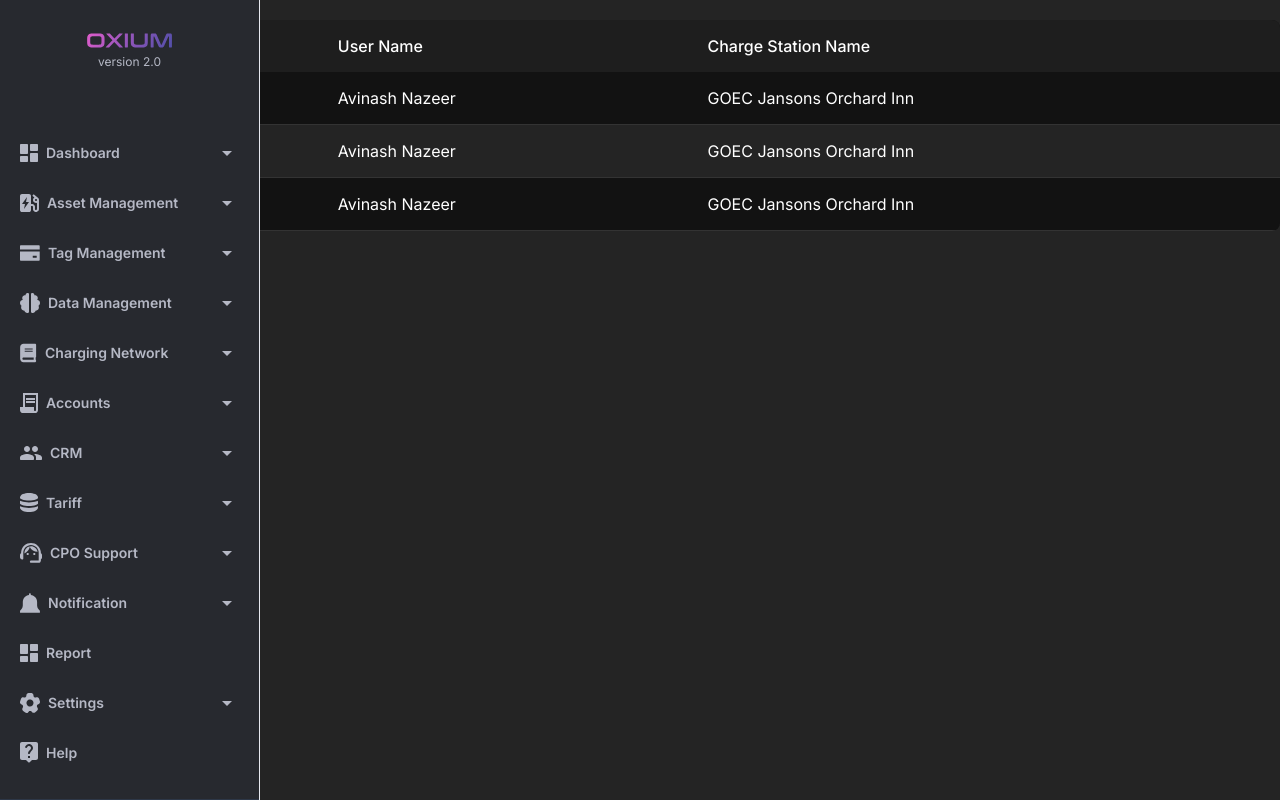
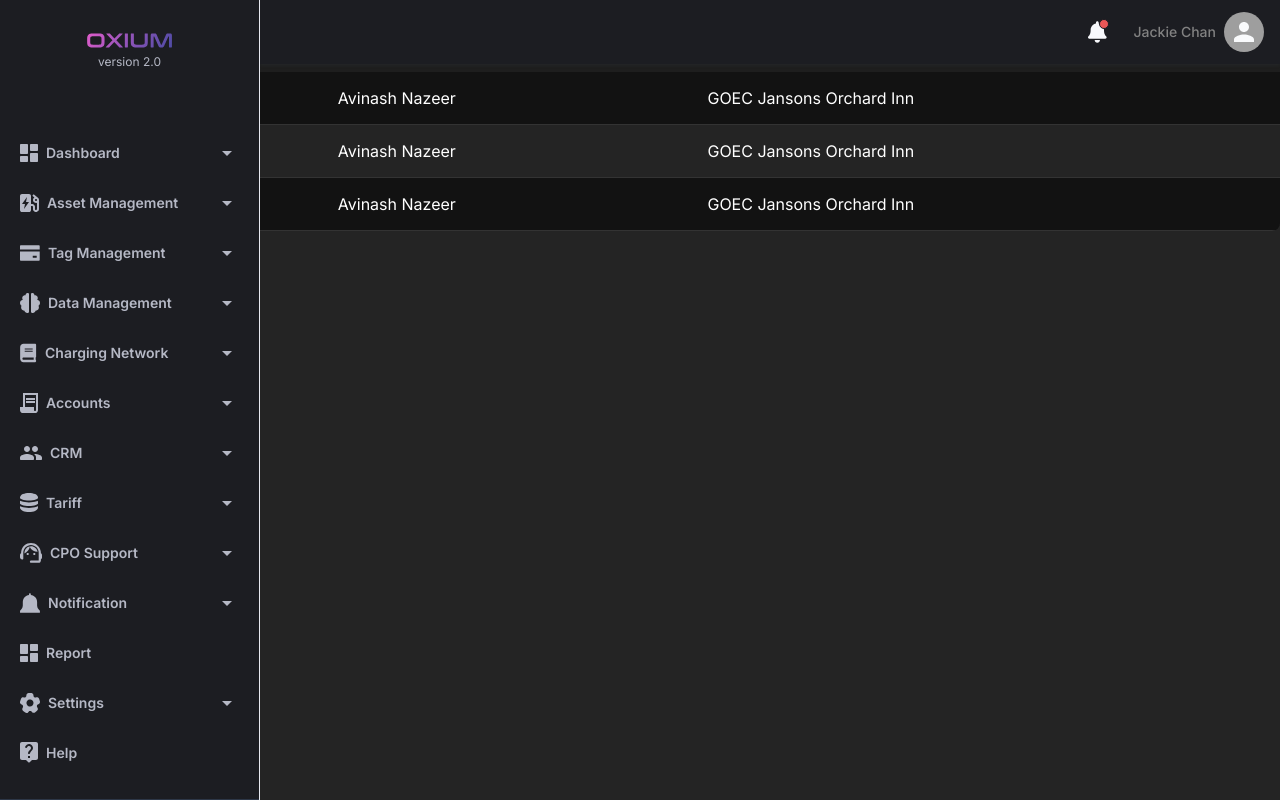
Before and after one commit to XyvinTech/GOEC_dashboard, a React (Create React App) app: page / in a window 1280 px wide. Built offline with nearby package versions, Linux system fonts and the light colour scheme.

Commit message:
Dashboard navbar added

```diff
--- a/package.json
+++ b/package.json
@@ -5,6 +5,7 @@
   "dependencies": {
     "@emotion/react": "^11.11.1",
     "@emotion/styled": "^11.11.0",
+    "@mui/icons-material": "^5.15.1",
     "@mui/material": "^5.15.1",
     "@testing-library/jest-dom": "^5.17.0",
     "@testing-library/react": "^13.4.0",
--- a/src/App.jsx
+++ b/src/App.jsx
@@ -4,8 +4,8 @@ import StyledTable from "./ui/styledTable";
 import "./App.css";
 import { ThemeProvider } from '@mui/material/styles'
 import {theme} from './theme/index'
-import Sidebar from "./layout/sideBar";
-
+import Sidebar from "./layout/sidebar";
+import { DashboardNavbar } from "./layout/navbar";
 export default function App() {
 
   // Example usage of DynamicTable
@@ -38,6 +38,7 @@ const data = [
     <ThemeProvider theme={theme}>
     {/* <div> */}
       <Sidebar />
+      <DashboardNavbar/>
       <StyledTable headers={headers} data={data} />
       {/* <br/>
       <StyledButton background={bgcolor}>Sign in</StyledButton>
--- /dev/null
+++ b/src/layout/navbar.jsx
@@ -0,0 +1,81 @@
+import { useRef, useState } from 'react';
+import PropTypes from 'prop-types';
+import styled from '@emotion/styled';
+import { AppBar, Avatar, Badge, Box, IconButton, Toolbar, Tooltip, Typography } from '@mui/material';
+import MenuIcon from '@mui/icons-material/Menu';
+import {ReactComponent as Notification} from '../assets/icons/notification.svg'
+import { deepOrange, deepPurple, grey } from '@mui/material/colors';
+
+
+const DashboardNavbarRoot = styled(AppBar)(({ theme }) => ({
+  backgroundColor: theme.palette.secondary.main,
+  boxShadow: theme.shadows[3]
+}));
+
+export const DashboardNavbar = (props) => {
+  const { onSidebarOpen, ...other } = props;
+  const settingsRef = useRef(null);
+  const [openAccountPopover, setOpenAccountPopover] = useState(false);
+
+  return (
+    <>
+      <DashboardNavbarRoot
+        sx={{
+          left: {
+            lg: 260
+          },
+          width: {
+            lg: 'calc(100% - 260px)'
+          }
+        }}
+        {...other}>
+        <Toolbar
+          disableGutters
+          sx={{
+            minHeight: 64,
+            left: 0,
+            px: 2
+          }}
+        >
+          <IconButton
+            onClick={onSidebarOpen}
+            sx={{
+              display: {
+                xs: 'inline-flex',
+                lg: 'none'
+              }
+            }}
+          >
+            <MenuIcon fontSize="small" />
+          </IconButton>
+
+          <Box sx={{ flexGrow: 1 }} />
+          <Box sx={{paddingRight:'25px'}}>
+          <Notification />
+          </Box>
+          <Typography sx={{
+            color: 'primary.DimText'
+          }} variant='subtitle2'>Jackie Chan</Typography>
+
+          <Avatar
+                  onClick={() => setOpenAccountPopover(true)}
+                  ref={settingsRef}
+                  sx={{
+                    cursor: 'pointer',
+                    height: 40,
+                    width: 40,
+                    ml: 1,
+                    bgcolor: grey[500]
+                  }}
+
+                      >
+
+                      {/* { localStorage.getItem("username")?  getInitials(localStorage.getItem("username") ) : getInitials("Admin" )} */}
+                      </Avatar>
+
+        </Toolbar>
+      </DashboardNavbarRoot>
+
+    </>
+  );
+};
--- a/src/layout/sidebar.jsx
+++ b/src/layout/sidebar.jsx
@@ -187,7 +187,7 @@ const Sidebar=({ open, onClose, ...props })=> {
                 open
                 PaperProps={{
                     sx: {
-                        backgroundColor: 'primary.main',
+                        backgroundColor: 'secondary.main',
                         color: 'secondary.contrastText',
                         width: 260
                     }
@@ -206,7 +206,7 @@ const Sidebar=({ open, onClose, ...props })=> {
             open={true}
             PaperProps={{
                 sx: {
-                    backgroundColor: 'primary.main',
+                    backgroundColor: 'secondary.main',
                     color: 'secondary.contrastText',
                     width: 260
                 }
--- a/src/theme/index.jsx
+++ b/src/theme/index.jsx
@@ -161,6 +161,7 @@ export const theme = createTheme({
       light: '#828DF8',
       dark: '#3832A0',
       contrastText: '#F7F8FC',
+      DimText: '#828282',
       button:'#000'
     },
     secondary: {
@@ -168,7 +169,8 @@ export const theme = createTheme({
       light: '#3FC79A',
       dark: '#0B815A',
       contrastText: '#B5B8C5',
-      button:'#4A4458'
+      button:'#4A4458',
+      contrast: '#171717'
     },
     success: {
       main: '#14B8A6',
--- a/src/ui/Navitem.jsx
+++ b/src/ui/Navitem.jsx
@@ -31,7 +31,7 @@ export const NavItem = (props) => {
                     active ? props.indexChange() : <></>
                 }}
                 sx={{
-                    backgroundColor: active && '#000',
+                    backgroundColor: active && 'secondary.contrast',
                     borderRadius: 0,
                     height: '50px',
                     color: active ? '#FFF' : 'secondary.contrastText',
@@ -55,7 +55,7 @@ export const NavItem = (props) => {
             </Button>
             {active && extendable &&
                 <Box sx={{
-                    backgroundColor: active && '#000',
+                    backgroundColor: active && 'secondary.contrast',
                     width: '100%',
                 }}>
                     <Stack
@@ -68,7 +68,7 @@ export const NavItem = (props) => {
                             active && sub && sub.map((item,index) => {
                                 return (
                                     <Button sx={{
-                                        backgroundColor: activeIndex == index ? 'secondary.button' : 'primary.button',
+                                        backgroundColor: activeIndex === index ? 'secondary.button' : 'secondary.contrast',
                                         borderRadius: 0.5,
                                         height: '35px',
                                         my: 1,
```
Also changed, not shown: src/assets/icons/notification.svg (added), 1 other file (tests, documents, lock files or other folders).
